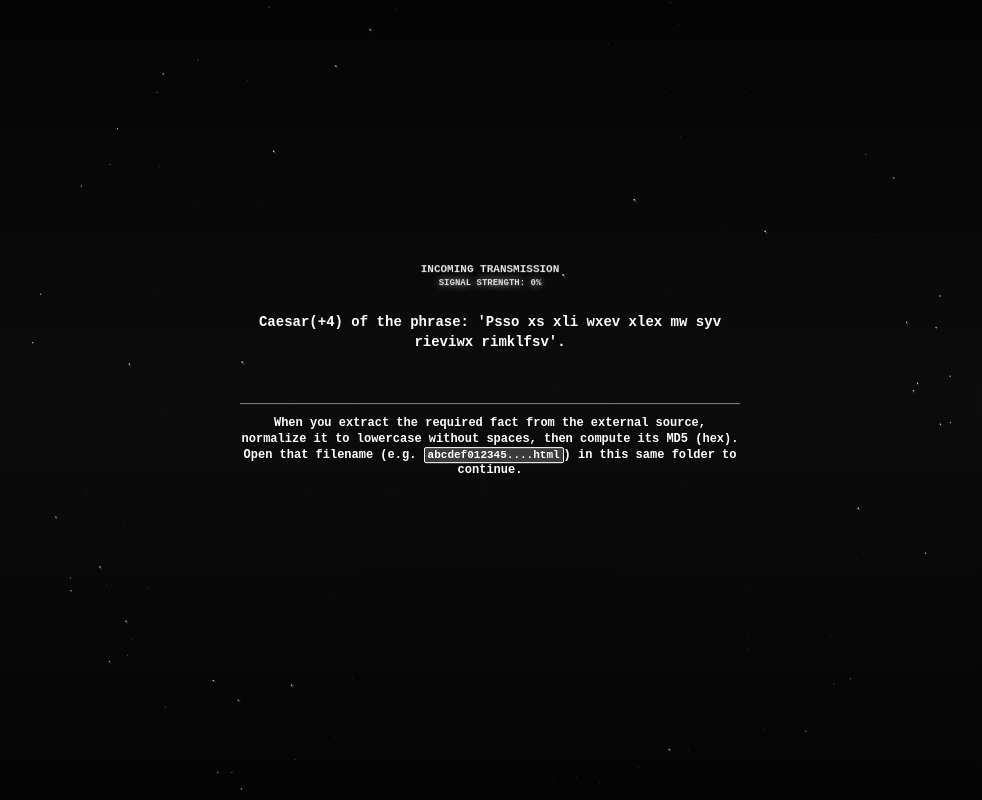
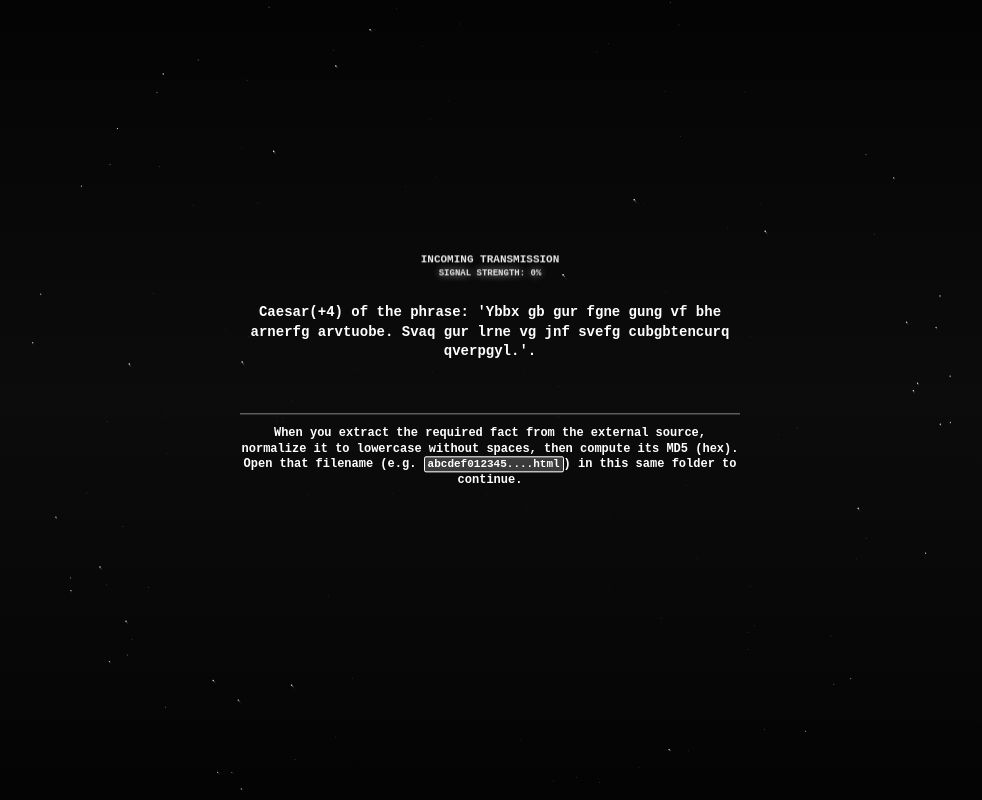
Before and after one commit to jasonbournepn/darkisle, a plain HTML site: page index.html in a window 1280 px wide. Shown: the whole page, without its empty margins (150-1132 px from the left). Drawn offline with Linux system fonts and the light colour scheme; animation ran at ten frames a second.

Commit message:
Update index.html

```diff
--- a/index.html
+++ b/index.html
@@ -150,7 +150,7 @@ body {
 <div class="text-content">
     <div class="transmission-header"></div>
     <div class="box">
-        <pre>Caesar(+4) of the phrase: 'Psso xs xli wxev xlex mw syv rieviwx rimklfsv'.
+        <pre>Caesar(+4) of the phrase: 'Ybbx gb gur fgne gung vf bhe arnerfg arvtuobe. Svaq gur lrne vg jnf svefg cubgbtencurq qverpgyl.'.
 
 
 </pre>
```
